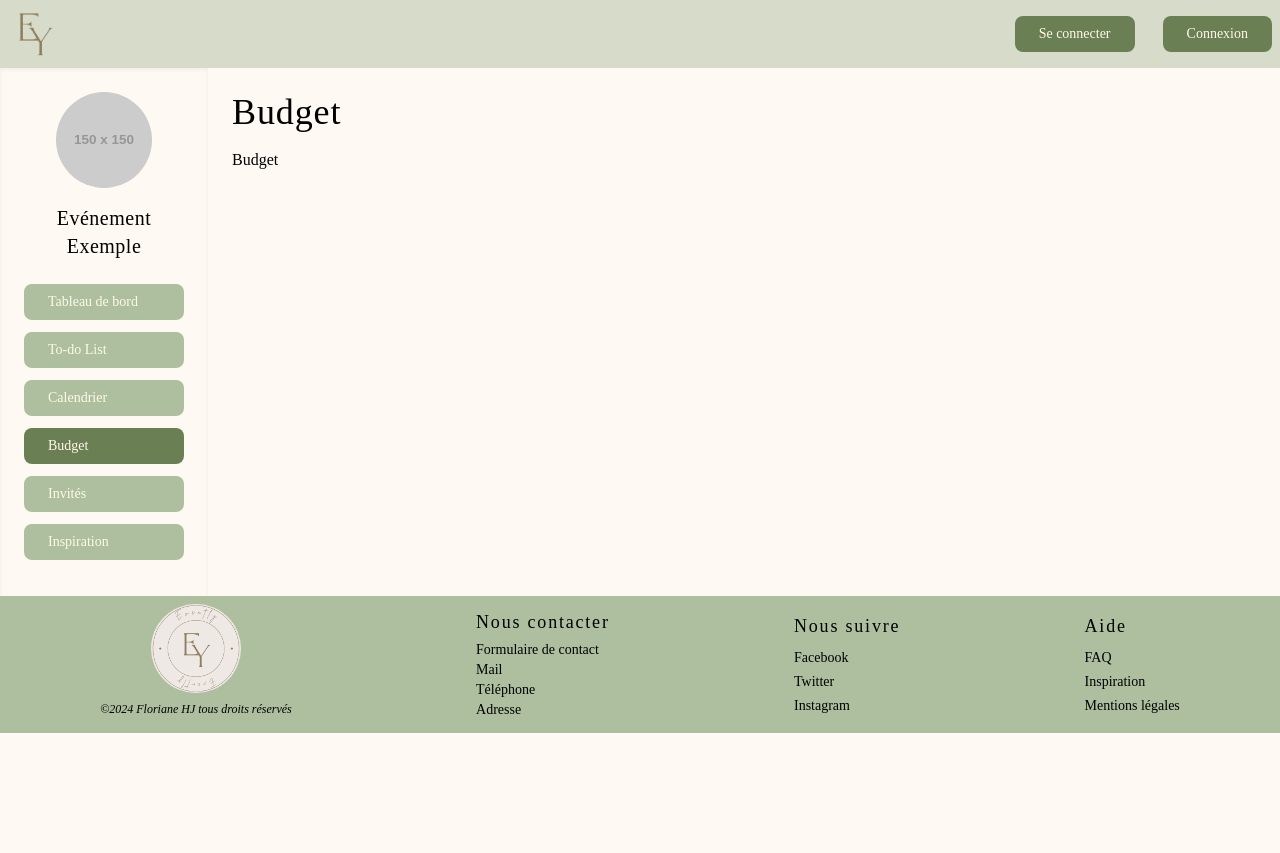
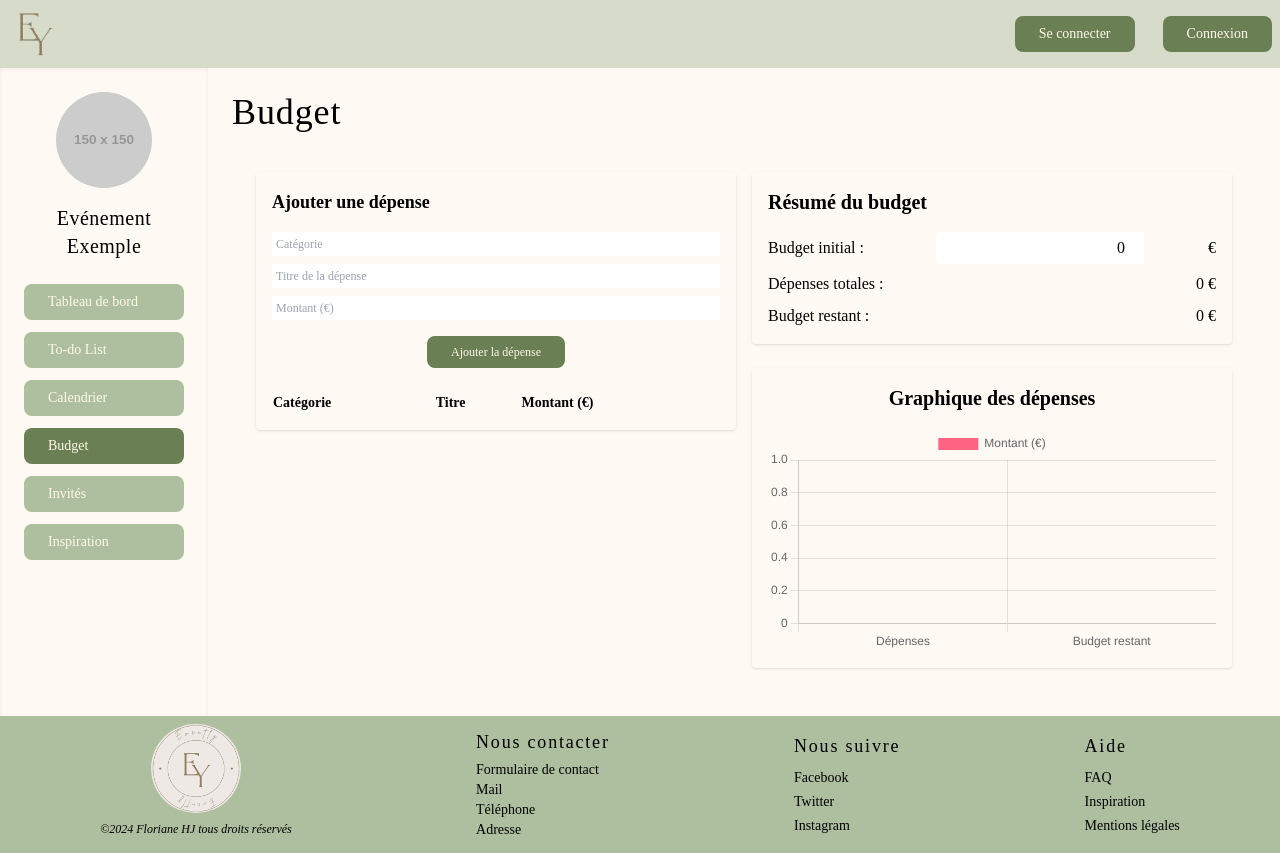
Before and after one commit to FlorianeHJ/Evently, a Next.js app: page /dashboard in a window 1280 px wide. Both pictures are taken after a click on the button "Budget". Before the commit the page ends 800 px from the top, so only its background shows below. Built offline with nearby package versions, Linux system fonts and the light colour scheme.

Commit message:
budget v1

```diff
--- a/package.json
+++ b/package.json
@@ -9,10 +9,12 @@
     "lint": "next lint"
   },
   "dependencies": {
+    "chart.js": "^4.4.6",
     "date-fns": "^4.1.0",
     "firebase": "^11.0.1",
     "next": "15.0.2",
     "react": "19.0.0-rc-02c0e824-20241028",
+    "react-chartjs-2": "^5.2.0",
     "react-dom": "19.0.0-rc-02c0e824-20241028",
     "react-icons": "^5.3.0"
   },
--- a/src/components/Budget.tsx
+++ b/src/components/Budget.tsx
@@ -1,9 +1,201 @@
-const Budget = () => {
+import {
+    BarElement,
+    CategoryScale,
+    Chart as ChartJS,
+    Legend,
+    LinearScale,
+    Title,
+    Tooltip,
+} from 'chart.js'
+import React, { useState } from 'react'
+import { Bar } from 'react-chartjs-2'
+
+ChartJS.register(CategoryScale, LinearScale, BarElement, Title, Tooltip, Legend)
+
+interface Expense {
+    category: string
+    title: string
+    amount: number
+}
+
+const BudgetPage: React.FC = () => {
+    // États pour le budget et les dépenses
+    const [initialBudget, setInitialBudget] = useState<number>(0)
+    const [expenses, setExpenses] = useState<Expense[]>([])
+    const [newExpense, setNewExpense] = useState<Expense>({
+        category: '',
+        title: '',
+        amount: 0,
+    })
+
+    // Calculs automatiques
+    const totalExpenses = expenses.reduce(
+        (sum, expense) => sum + expense.amount,
+        0
+    )
+    const remainingBudget = initialBudget - totalExpenses
+
+    // Fonction pour ajouter une nouvelle dépense
+    const handleAddExpense = () => {
+        if (newExpense.category && newExpense.title && newExpense.amount > 0) {
+            setExpenses([...expenses, newExpense])
+            setNewExpense({ category: '', title: '', amount: 0 })
+        }
+    }
+
+    // Données du graphique
+    const chartData = {
+        labels: ['Dépenses', 'Budget restant'],
+        datasets: [
+            {
+                label: 'Montant (€)',
+                data: [
+                    totalExpenses,
+                    remainingBudget > 0 ? remainingBudget : 0,
+                ],
+                backgroundColor: ['#FF6384', '#36A2EB'],
+            },
+        ],
+    }
+
     return (
-        <div>
-            <h1>Budget</h1>
+        <div className="flex gap-4 p-6">
+            {/* Partie gauche - Ajouter une dépense */}
+            <div className="w-1/2 space-y-6">
+                {/* Ajouter une dépense */}
+                <div className="bg-white p-4 rounded shadow">
+                    <h2 className="text-lg font-semibold mb-4">
+                        Ajouter une dépense
+                    </h2>
+                    <div className="flex flex-col gap-2 mb-4">
+                        <input
+                            type="text"
+                            placeholder="Catégorie"
+                            value={newExpense.category}
+                            onChange={(e) =>
+                                setNewExpense({
+                                    ...newExpense,
+                                    category: e.target.value,
+                                })
+                            }
+                            className="p-1 text-xs rounded outline-none"
+                        />
+                        <input
+                            type="text"
+                            placeholder="Titre de la dépense"
+                            value={newExpense.title}
+                            onChange={(e) =>
+                                setNewExpense({
+                                    ...newExpense,
+                                    title: e.target.value,
+                                })
+                            }
+                            className="p-1 text-xs rounded outline-none"
+                        />
+                        <input
+                            type="number"
+                            placeholder="Montant (€)"
+                            value={newExpense.amount || ''}
+                            onChange={(e) =>
+                                setNewExpense({
+                                    ...newExpense,
+                                    amount: parseFloat(e.target.value),
+                                })
+                            }
+                            className="p-1 text-xs rounded outline-none"
+                        />
+                        <div className="flex items-center justify-center my-2">
+                            <button
+                                onClick={handleAddExpense}
+                                className="btn text-xs"
+                            >
+                                Ajouter la dépense
+                            </button>
+                        </div>
+                    </div>
+
+                    {/* Liste des dépenses */}
+                    <table className="w-full text-left text-sm">
+                        <thead>
+                            <tr>
+                                <th>Catégorie</th>
+                                <th>Titre</th>
+                                <th>Montant (€)</th>
+                            </tr>
+                        </thead>
+                        <tbody>
+                            {expenses.map((expense, index) => (
+                                <tr key={index} className="border-b">
+                                    <td>{expense.category}</td>
+                                    <td>{expense.title}</td>
+                                    <td className="text-right">
+                                        {expense.amount}
+                                    </td>
+                                </tr>
+                            ))}
+                        </tbody>
+                    </table>
+                </div>
+            </div>
+
+            {/* Partie droite - Résumé du budget et graphique */}
+            <div className="w-1/2 space-y-6">
+                {/* Résumé du budget */}
+                <div className="bg-white p-4 rounded shadow">
+                    <h2 className="text-xl font-semibold mb-4">
+                        Résumé du budget
+                    </h2>
+                    <div className="flex flex-col gap-2">
+                        <label className="flex justify-between items-center">
+                            Budget initial :
+                            <input
+                                type="number"
+                                value={initialBudget}
+                                onChange={(e) =>
+                                    setInitialBudget(parseFloat(e.target.value))
+                                }
+                                className="ml-2 p-1 rounded outline-none text-right"
+                            />
+                            €
+                        </label>
+                        <label className="flex justify-between items-center">
+                            Dépenses totales :<span>{totalExpenses} €</span>
+                        </label>
+                        <label className="flex justify-between items-center">
+                            Budget restant :
+                            <span>
+                                {remainingBudget >= 0 ? remainingBudget : 0} €
+                            </span>
+                        </label>
+                    </div>
+                </div>
+
+                {/* Graphique des dépenses */}
+                <div className="bg-white p-4 rounded shadow">
+                    <h2 className="text-xl font-semibold mb-4 text-center">
+                        Graphique des dépenses
+                    </h2>
+                    <Bar
+                        data={chartData}
+                        options={{
+                            responsive: true,
+                            plugins: {
+                                legend: {
+                                    display: true,
+                                    position: 'top',
+                                },
+                                tooltip: {
+                                    callbacks: {
+                                        label: (context) => `${context.raw} €`,
+                                    },
+                                },
+                            },
+                        }}
+                    />
+                </div>
+            </div>
         </div>
     )
 }
 
-export default Budget
+export default BudgetPage
```
Also changed, not shown: src/components/ToDo.tsx (+12 -12 lines), 1 other file (tests, documents, lock files or other folders).
